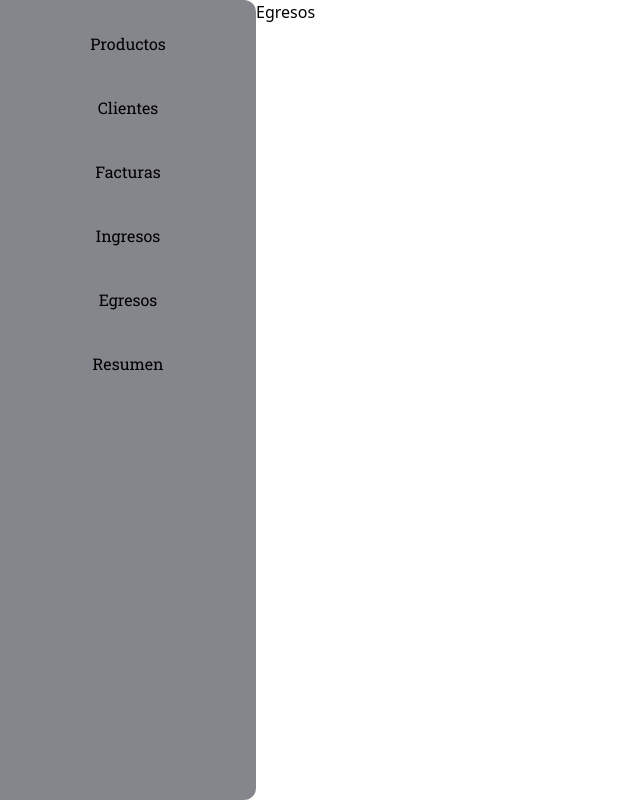
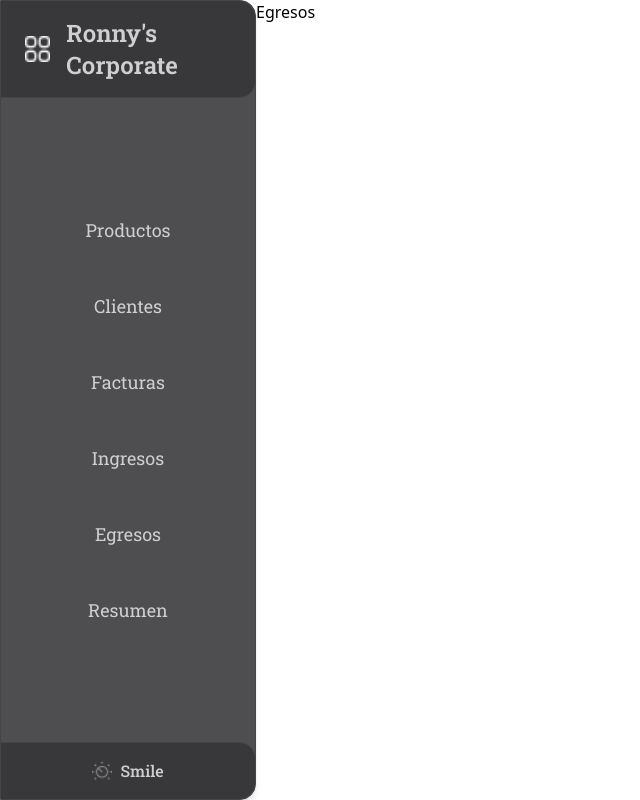
Before and after one commit to jorgesosa-funval/g4-d3-react, a React (Vite) app: page /home/egresos in a window 1280 px wide. Shown: the whole page, without its empty margins (0-640 px from the left). Built offline with nearby package versions, Linux system fonts and the light colour scheme.

Commit message:
add two components more

```diff
--- a/src/Layouts/AdminLayout.jsx
+++ b/src/Layouts/AdminLayout.jsx
@@ -1,10 +1,10 @@
 import React from 'react'
-import { Nav } from '../components/Navbar/Nav'
+import { Navbar } from '../components/Nav2/Navbar'
 
 export const AdminLayout = ({children}) => {
   return (
     <>
-        <Nav/>
+        <Navbar/>
         {children}
     </>
   )
--- a/src/components/Nav2/ListaNav.jsx
+++ b/src/components/Nav2/ListaNav.jsx
@@ -5,9 +5,9 @@ export const ListaNav = () => {
   return (
     <ul className='flex flex-col text-center py-3 space-y-4'>
         {
-            ['Home', 'Productos', 'Clientes', 'Facturas', 'Ingresos', 'Egresos', 'Resumen'].map(item =>
+            ['Productos', 'Clientes', 'Facturas', 'Ingresos', 'Egresos', 'Resumen'].map(item =>
                 <li className='p-4 cursor-pointer rounded-lg hover:bg-primary-palet-900 text-primary-palet-200 transition-colors duration-300 ease-in-out hover:text-white text-lg' key={item}>
-                    <Link to={`/${item.toLowerCase()}`} className='flex items-center justify-center space-x-2'>
+                    <Link to={`/home/${item.toLowerCase()}`} className='flex items-center justify-center space-x-2'>
                         <span>{item}</span>
                     </Link>
                 </li>
--- a/src/components/TablaProducto/Product.jsx
+++ b/src/components/TablaProducto/Product.jsx
@@ -189,7 +189,7 @@ export const Product = () => {
     setProductos([]);
   }
   return (
-    <div className="font-PrincipalFont">
+    <div className="font-PrincipalFont w-[80%]">
       <Header agregarProducto={agregarProducto} productos={productos} vaciarProductos={vaciarProductos} />
       <Tabla
         productos={productos}
--- a/src/pages/AdminPages/ProducPage.jsx
+++ b/src/pages/AdminPages/ProducPage.jsx
@@ -1,11 +1,12 @@
 import React from 'react'
 import { AdminLayout } from '../../Layouts/AdminLayout'
+import { Product } from '../../components/TablaProducto/Product'
 
 export const ProducPage = () => {
     return (
         <div className='w-full flex'>
             <AdminLayout>
-                <h1>Productos</h1>
+                <Product/>
             </AdminLayout>
         </div>
     )
```
